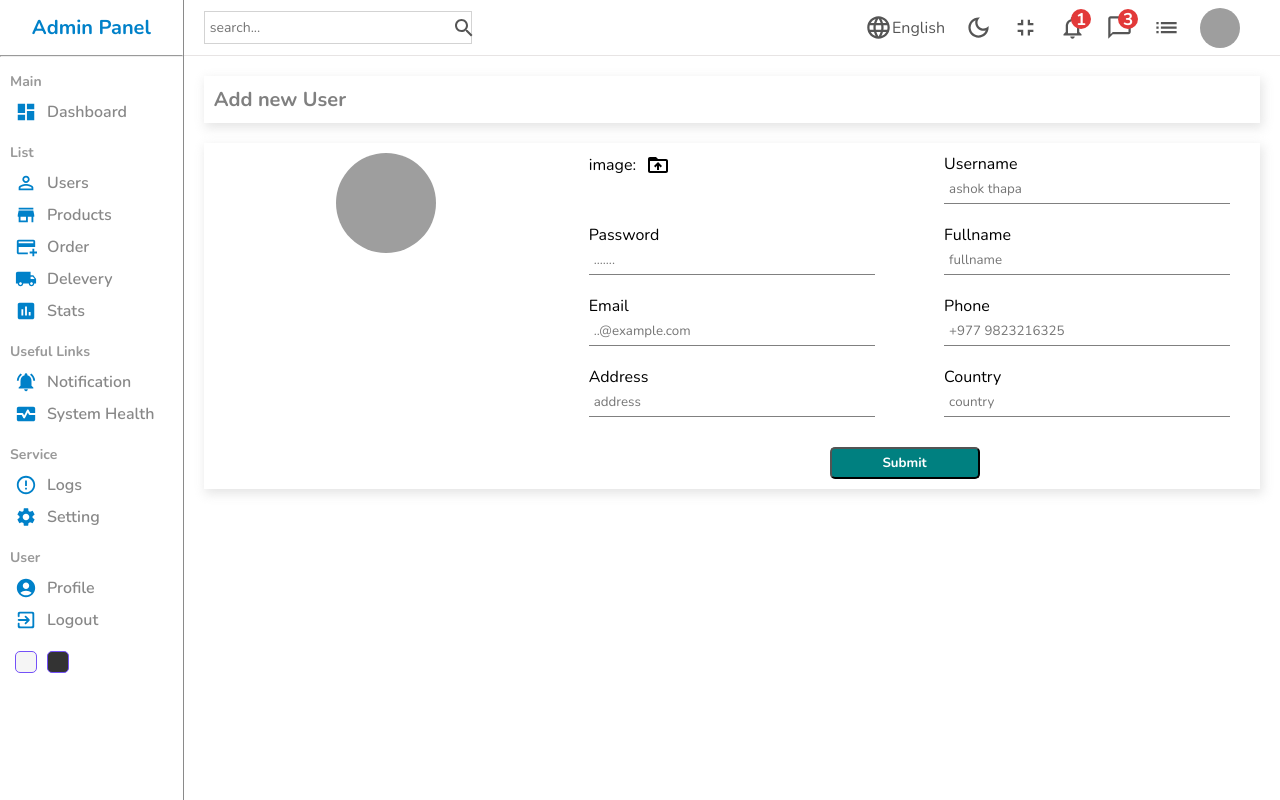
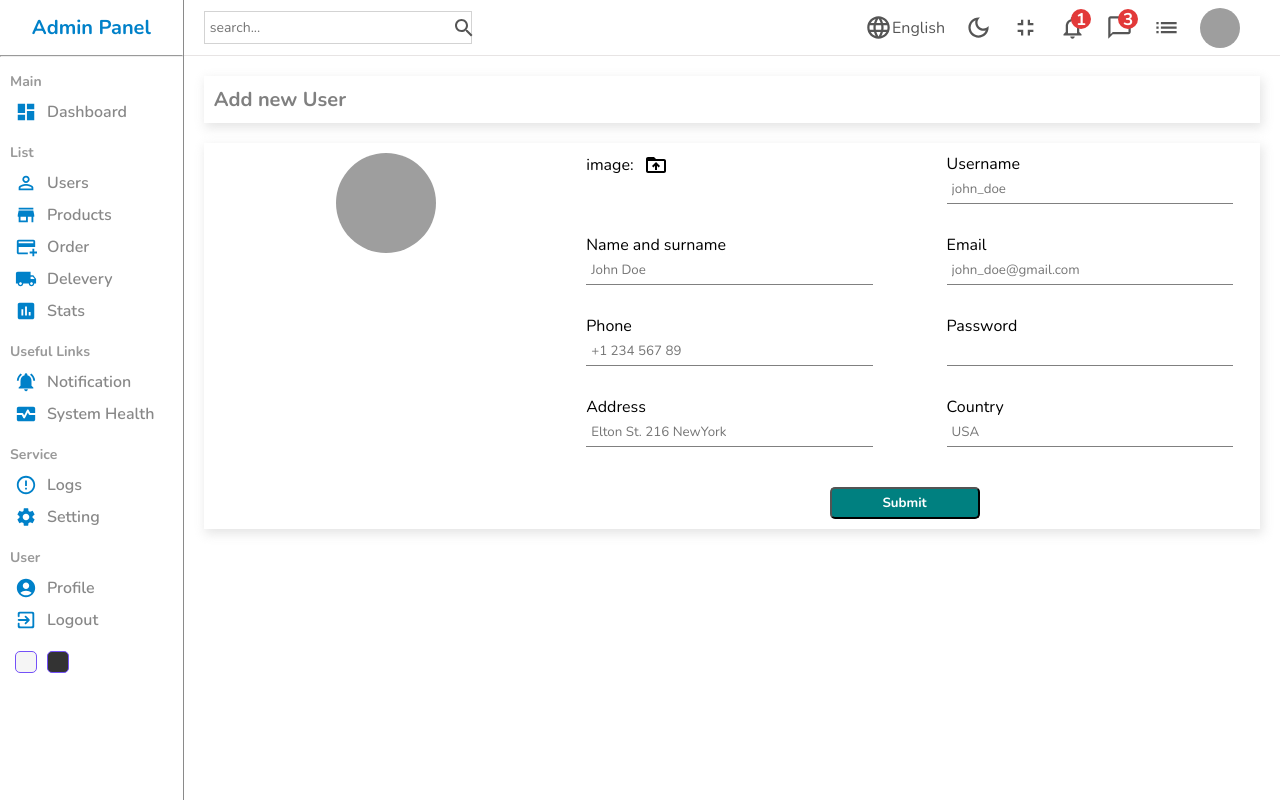
Before and after one commit to prashant2071/AdminPanel, a React (Create React App) app: page /users/new in a window 1280 px wide. Built offline with nearby package versions, Linux system fonts and the light colour scheme; grey boxes are pictures that could not be loaded.

Commit message:
dyanamic file finished

```diff
--- a/src/pages/new/New.jsx
+++ b/src/pages/new/New.jsx
@@ -2,8 +2,11 @@ import './new.scss';
 import Navbar from '../../components/navbar/Navbar';
 import Sidebar from '../../components/sidebar/Sidebar';
 import DriveFolderUploadIcon from '@mui/icons-material/DriveFolderUpload';
+import { useState } from 'react';
 
 const New = ({inputs,title}) => {
+  const [file, setFile] = useState("");
+  console.log("the image data",file);
   return (
     <div className='new'>
       <Sidebar/>
@@ -14,7 +17,7 @@ const New = ({inputs,title}) => {
         </div>
         <div className="buttom">
           <div className="left">
-            <img src="https://icon-library.com/images/no-image-icon/no-image-icon-0.jpg"
+            <img src={file?URL.createObjectURL(file[0]):"https://icon-library.com/images/no-image-icon/no-image-icon-0.jpg"}
             alt=""/>
           </div>
           <div className="right">
@@ -22,36 +25,14 @@ const New = ({inputs,title}) => {
             <div className="formInput">
                 <label htmlFor='file'>
                   image: <DriveFolderUploadIcon className='icon'/></label>
-                <input type="file" id='file' style={{display:"none"}}/>
+                <input type="file" id='file' onChange={e=>setFile(e.target.files)} style={{display:"none"}}/>
               </div>
-              <div className="formInput">
-                <label>Username</label>
-                <input type="text" value="" placeholder='ashok thapa'/>
-              </div>
-              <div className="formInput">
-                <label>Password</label>
-                <input type="password" value="" placeholder='.......'/>
-              </div>
-              <div className="formInput">
-                <label>Fullname</label>
-                <input type="text" placeholder='fullname'/>
-              </div>
-              <div className="formInput">
-                <label>Email</label>
-                <input type="email" placeholder='..@example.com'/>
-              </div>
-              <div className="formInput">
-                <label>Phone</label>
-                <input type="text" placeholder='+977 9823216325'/>
-              </div>
-              <div className="formInput">
-                <label>Address</label>
-                <input type="text" placeholder='address'/>
-              </div>
-              <div className="formInput">
-                <label>Country</label>
-                <input type="text" placeholder='country'/>
-              </div>
+              {inputs.map((item)=>(
+                <div className='formInput' key={item.id}>
+                  <label>{item.label}</label>
+                  <input type={item.type} placeholder={item.placeholder}/>
+                </div>
+              ))}
               <button>Submit</button>
             </form>
           </div>
--- a/src/pages/new/new.scss
+++ b/src/pages/new/new.scss
@@ -29,8 +29,8 @@
             form{
                 display: flex;
                 flex-wrap: wrap;
-                gap: 20px;
-                justify-content: space-around;
+                gap: 30px;
+                justify-content: space-around ;
                 .formInput{
                     width: 40%;
                     label{
```
